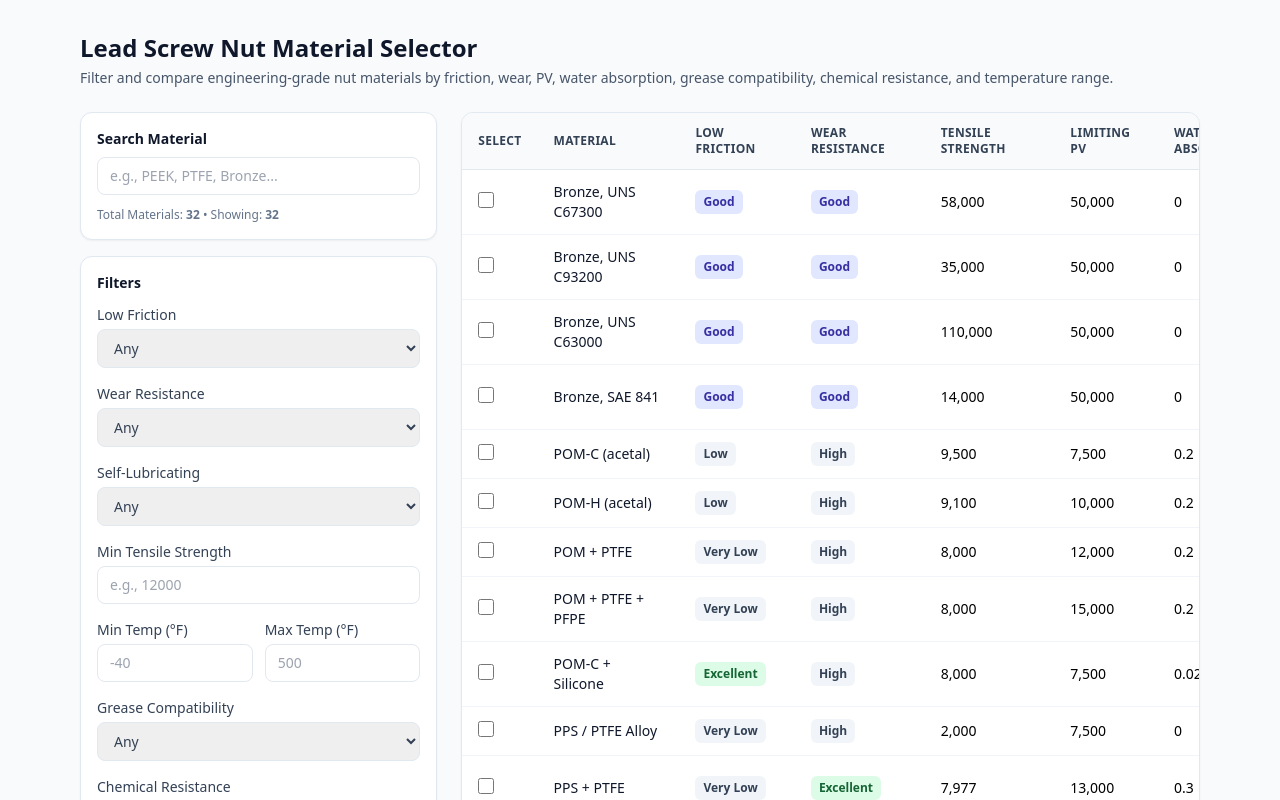
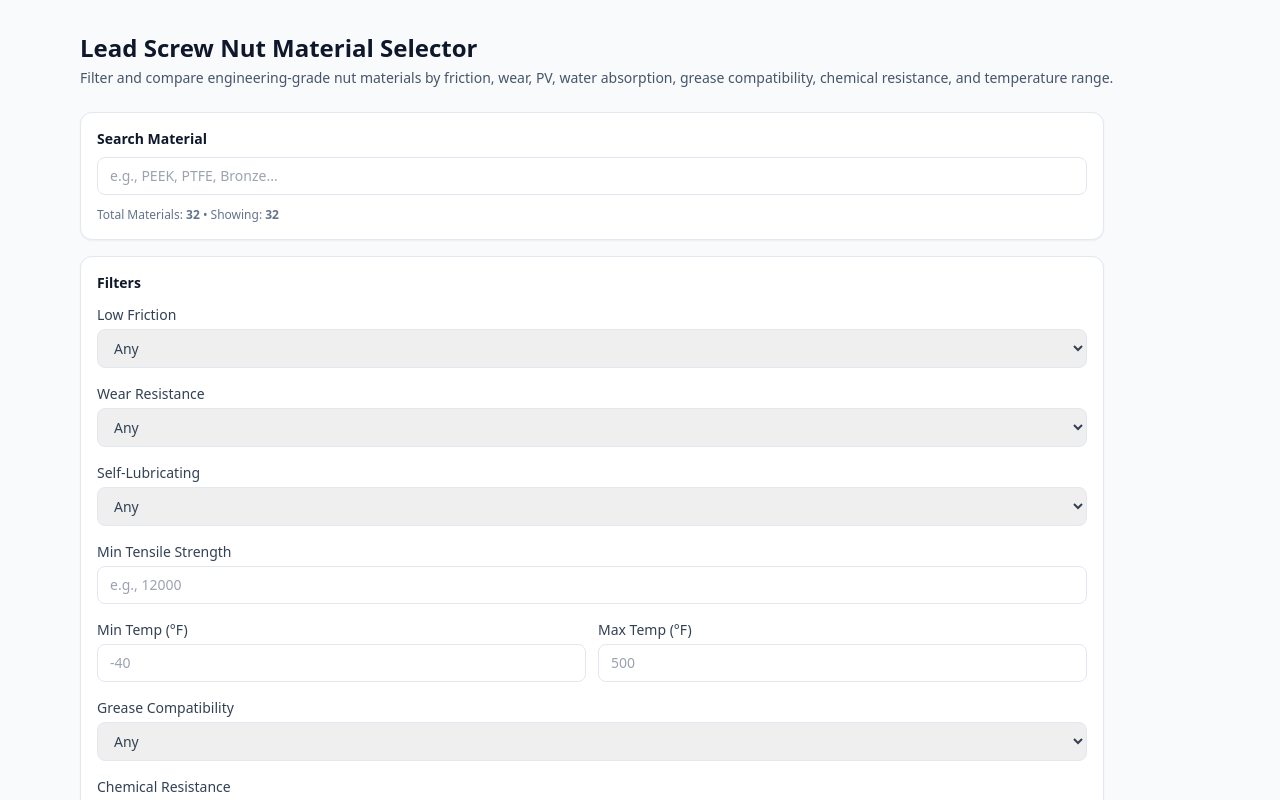
Before and after one commit to vdimichele-helix/helix-nut-material-tool, a Next.js app: page /nut-material in a window 1280 px wide. Shown: the top 800 px of the page. Built offline with nearby package versions, Linux system fonts and the light colour scheme.

Commit message:
Update nut-material.jsx

```diff
--- a/pages/nut-material.jsx
+++ b/pages/nut-material.jsx
@@ -161,7 +161,7 @@
             </p>
           </div>
 
-          <div className="grid grid-cols-1 gap-6 lg:grid-cols-12">
+          <div className="grid grid-cols-1 lg:grid-cols-[220px_1fr] gap-6">
             {/* LEFT: Filters */}
             <div className="lg:col-span-4">
               <div className="mb-4 rounded-xl border border-slate-200 bg-white p-4 shadow-sm">
```
